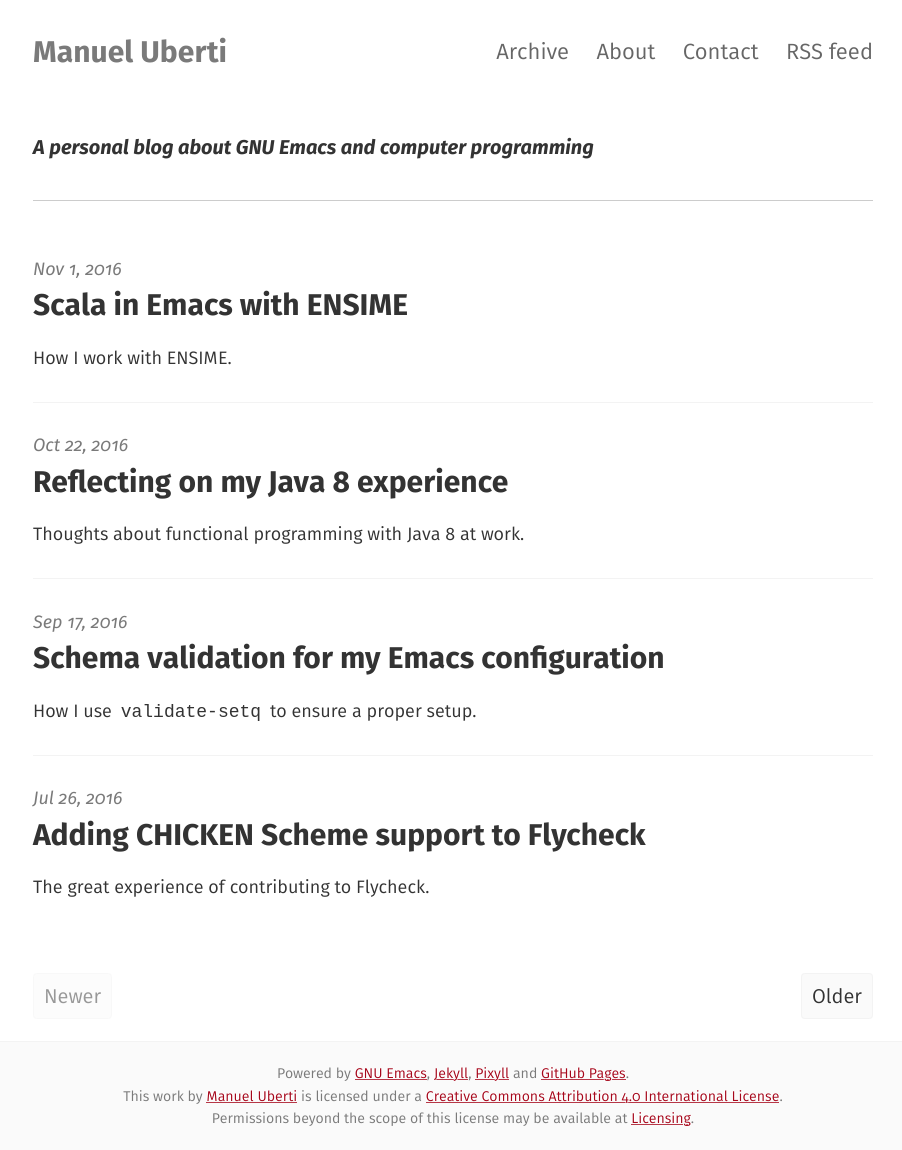
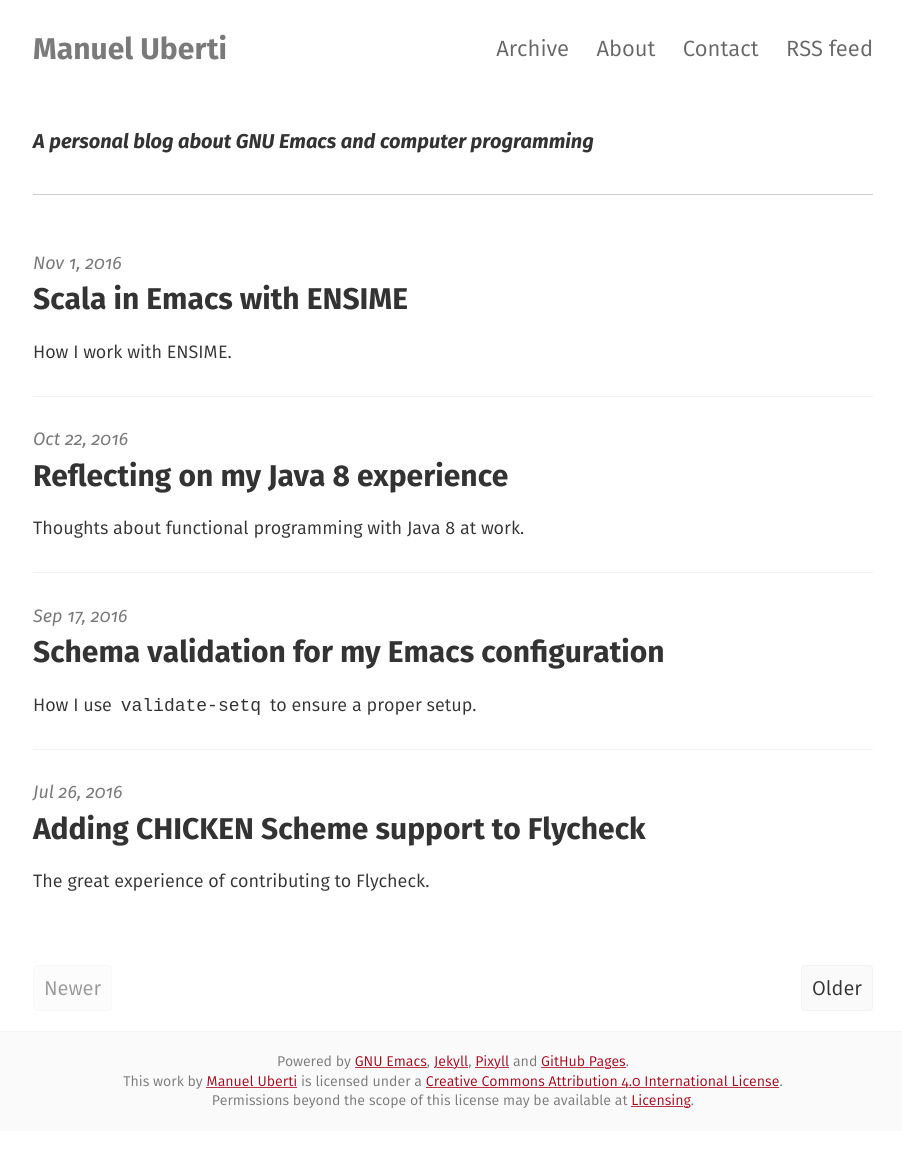
Before and after one commit to manuel-uberti/manuel-uberti.github.io, a Jekyll site: the page built from index.html, in a window 1280 px wide. Shown: the whole page, without its empty margins (187-1089 px from the left). Built offline with Jekyll 4.4.1, drawn with Linux system fonts in a browser that asks for light colours; some web fonts are replaced; the list of posts is cut into pages by our own code.

Commit message:
Decrease line-height

```diff
--- a/_sass/_variables.scss
+++ b/_sass/_variables.scss
@@ -50,7 +50,7 @@
 $base-font-size: 18px !default;
 $bold-font-weight: bold !default;
 $font-family: 'Fira Sans', sans-serif !default;
-$line-height: 1.5 !default;
+$line-height: 1.3 !default;
 $heading-font-family: 'Fira Sans', sans-serif !default;
 $heading-font-weight: 700 !default;
 $heading-line-height: 1.25 !default;
```
